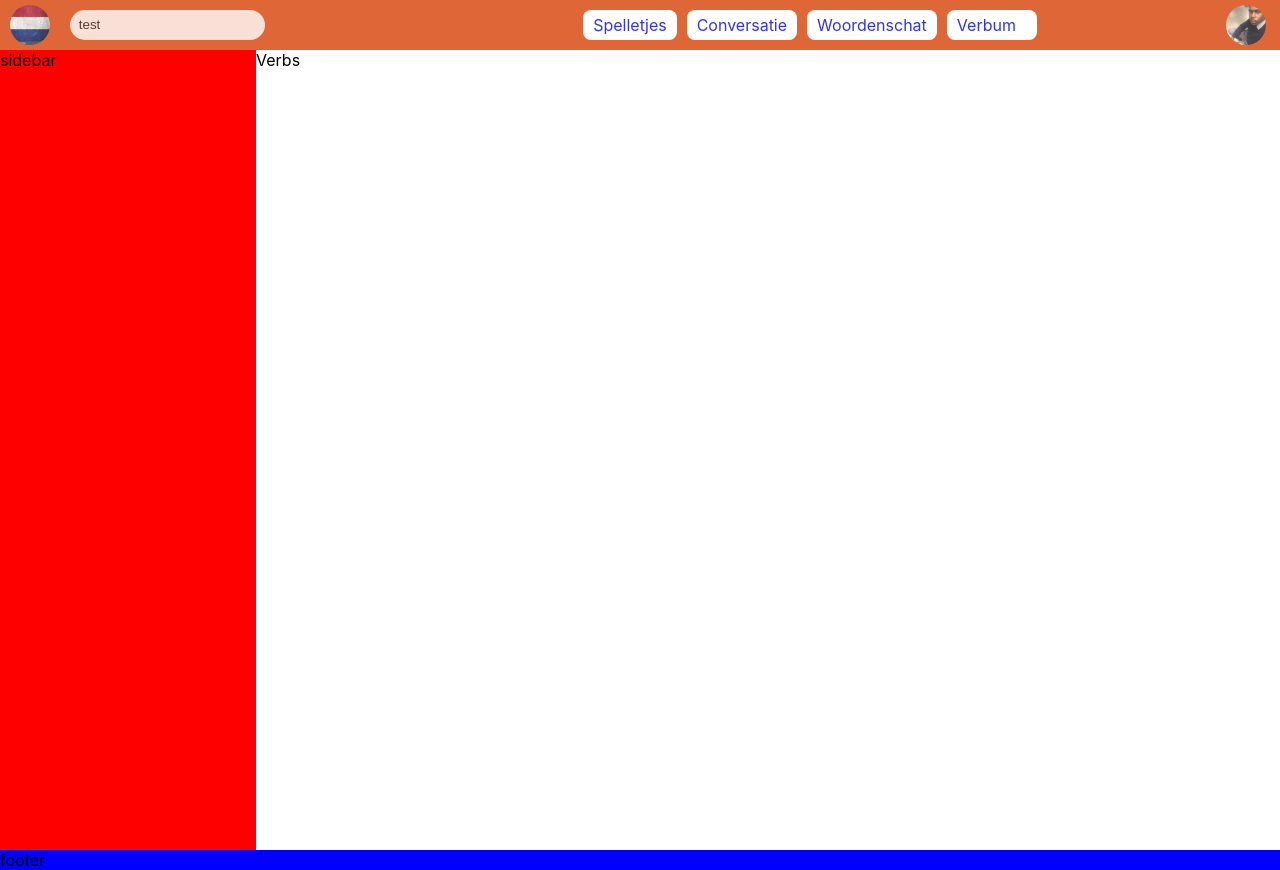
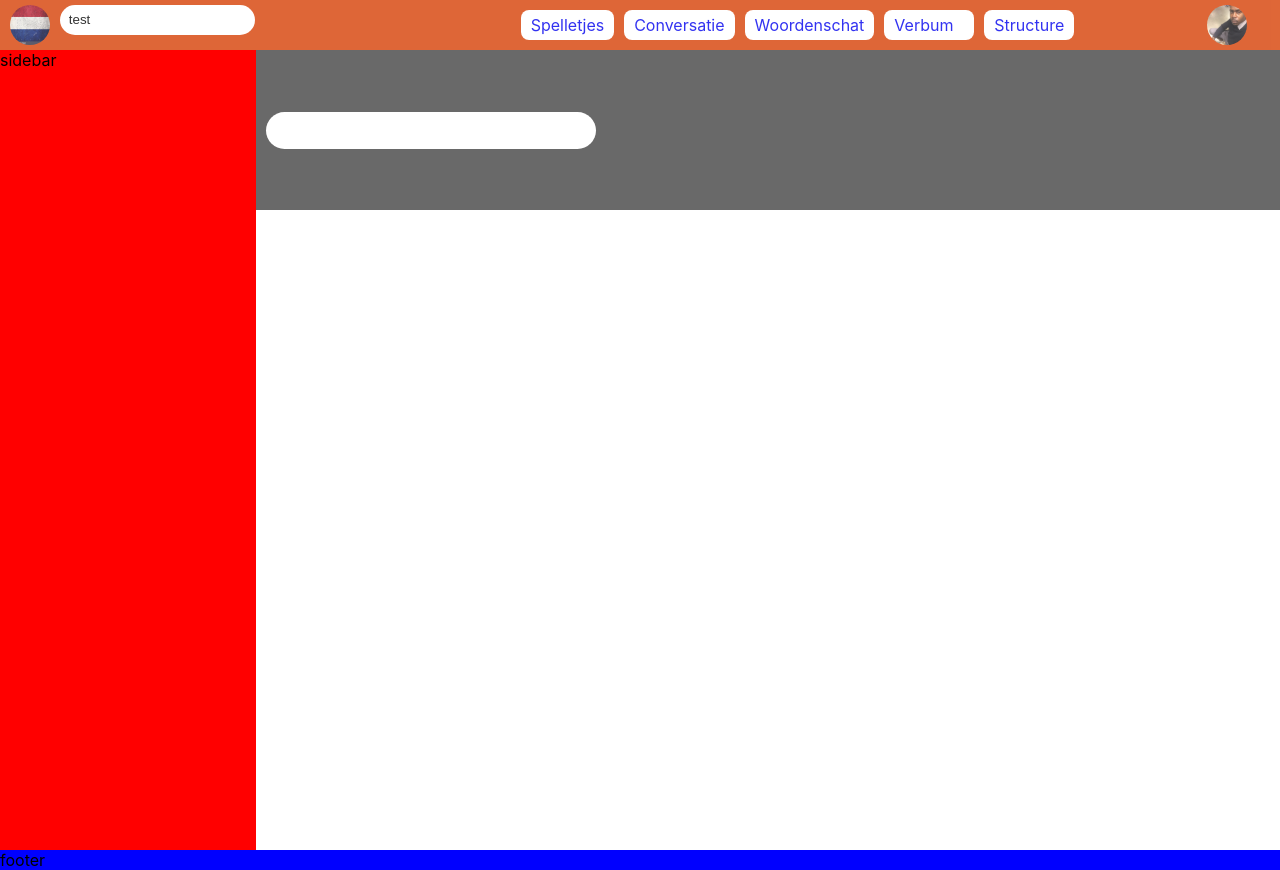
Before and after one commit to bleaz01/Learning, a React app: page /Verbum in a window 1280 px wide. Built offline with nearby package versions, Linux system fonts and the light colour scheme.

Commit message:
- Create FormInput Generic

```diff
--- /dev/null
+++ b/src/Components/Forms/FormBase/FormBase.js
@@ -0,0 +1,31 @@
+import React from 'react'
+import { useForm } from "react-hook-form";
+
+import './FormsBaseStyleSheet.scss'
+const FormBase = (props) =>{
+
+    const { register, handleSubmit, watch, errors } = useForm();
+
+    const
+    {
+        onSubmit,
+        StyleForm,
+        name ,
+        defaultValue
+
+    } = props
+
+
+    return(
+        <div className='FormBase-container'>
+             <form className={StyleForm} onSubmit={handleSubmit(onSubmit)}>
+                <input
+                    className={'FormBase-input'}
+                    name={'tes'&& name}
+                    defaultValue={defaultValue && 'test'}
+                    ref={register} />
+            </form>
+        </div>
+    )
+}
+export default FormBase;
--- /dev/null
+++ b/src/Components/Forms/FormBase/FormsBaseStyleSheet.scss
@@ -0,0 +1,11 @@
+.FormBase-container{
+    width: 100%;
+
+    .FormBase-input{
+        border: none;
+        height: 25px ;
+        width: 100%;
+        border-radius: 30px 30px 30px 30px;
+        padding: 2% 5% ;
+    }
+}
--- a/src/Components/Forms/SeachForms/SearchForm.js
+++ b/src/Components/Forms/SeachForms/SearchForm.js
@@ -1,4 +1,3 @@
-import { faFontAwesomeLogoFull } from '@fortawesome/free-solid-svg-icons';
 import Reat,{useState} from 'react';
 import { useForm } from "react-hook-form";
 
@@ -15,7 +14,7 @@ const SearchForm = ()=>{
     console.log(watch("search")); // watch input value by passing the name of it
 
     return (
-        <div className="Container">
+        <div className="Form-container">
             <form onSubmit={handleSubmit(onSubmit)}>
                 <input style={{border: 'none', height:"100%" ,width:"100%", borderRadius:"30px 30px 30px 30px", padding:"2% 5%"}}
                 name="search"
--- a/src/Components/Forms/SeachForms/SearchFormStyleSheet.scss
+++ b/src/Components/Forms/SeachForms/SearchFormStyleSheet.scss
@@ -1,4 +1,4 @@
-.Container{
+.Form-container{
  display: flex;
  width: 100%;
 }
--- a/src/Components/Item/Card/CardStyleSheet.scss
+++ b/src/Components/Item/Card/CardStyleSheet.scss
@@ -9,6 +9,7 @@
 
 
     .Card-header{
+
         text-align: center;
         color: black;
         height: 15%;
--- a/src/Components/NavBar/NavBar.js
+++ b/src/Components/NavBar/NavBar.js
@@ -15,7 +15,8 @@ const NavBar = ()=>{
         'Spelletjes',
         'Conversatie',
         'Woordenschat',
-        'Verbum'
+        'Verbum',
+        'Structure'
     ])
 
     const items = listItems.map((item)=>{
--- a/src/Components/routes/Verbs/Verbs.js
+++ b/src/Components/routes/Verbs/Verbs.js
@@ -1,9 +1,29 @@
 import React from 'react';
+import FormBase from '../../Forms/FormBase/FormBase';
+
+import './VerbsStyleSheet.scss'
+
+const onSubmit = data => console.log(data);
+
 
 const Verbs = ()=>{
     return (
-        <div>
-            Verbs
+        <div className='Verb-container'>
+            <div className='Verb-header'>
+                <div className="Verb-forms">
+                    <FormBase
+                        onSubmit={onSubmit}
+                        name={'SearchVerb'}
+                        StyleForm='Forms'
+                    />
+                </div>
+            </div>
+            <div className='Verb-body'>
+
+            </div>
+            <div className='Verb-footer'>
+
+            </div>
         </div>
     )
 }
--- a/src/Components/routes/Verbs/VerbsStyleSheet.scss
+++ b/src/Components/routes/Verbs/VerbsStyleSheet.scss
@@ -0,0 +1,32 @@
+.Verb-container{
+
+    height: 100%;
+    display: flex;
+    flex-direction: column;
+
+
+    .Verb-header{
+        flex-basis: 20%;
+        display: flex;
+        flex-direction: column;
+        justify-content: center;
+        align-items: start;
+        background-color: dimgrey;
+
+        .Forms{
+            margin-left: 10px ;
+            width: 300px;
+        }
+
+
+
+    }
+
+    .Verb-body{
+
+    }
+
+    .Verb-footer{
+
+    }
+}
--- a/src/Components/routes/Vocabulary/Vocabulary.js
+++ b/src/Components/routes/Vocabulary/Vocabulary.js
@@ -12,11 +12,11 @@ const Vocabulary = ()=>{
     return (
         <div className='Voc-container'>
             <div className='Voc-header'>
-               {/* <Card
+               <Card
                 cardHeader='Thuis'
                 imgCard={img}
                 cardFooter='check'
-               /> */}
+               />
             </div>
             <div className='Voc-body'>
                 k
--- a/src/Components/routes/Vocabulary/VocabularyStyleSheet.scss
+++ b/src/Components/routes/Vocabulary/VocabularyStyleSheet.scss
@@ -6,6 +6,13 @@
     .Voc-header{
         min-height: 300px;
         flex-basis: 40vh;
+        background-image: url('../../../assets/vocabularyHeader.jpg');
+        background-repeat: no-repeat;
+        background-size: cover;
+        display: flex;
+        justify-content: center;
+        align-items: center;
+
 
     }
 
```
Also changed, not shown: src/assets/vocabularyHeader.jpg (added), 1 other file (tests, documents, lock files or other folders).
